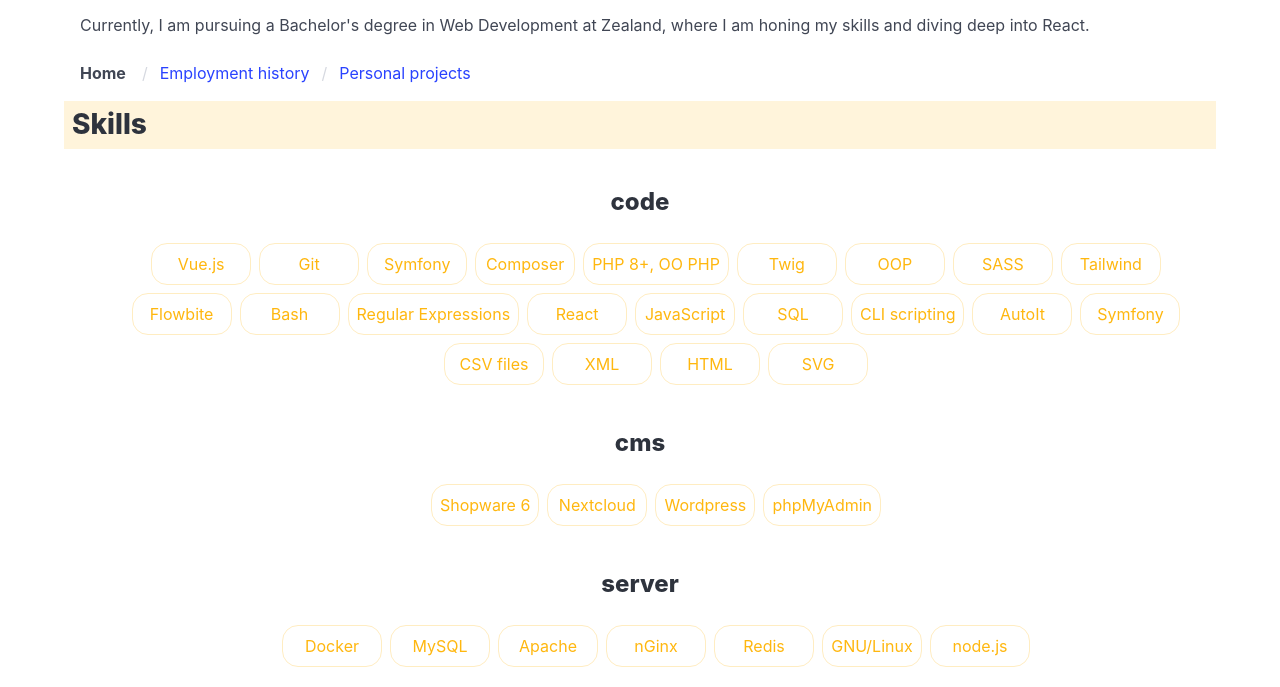
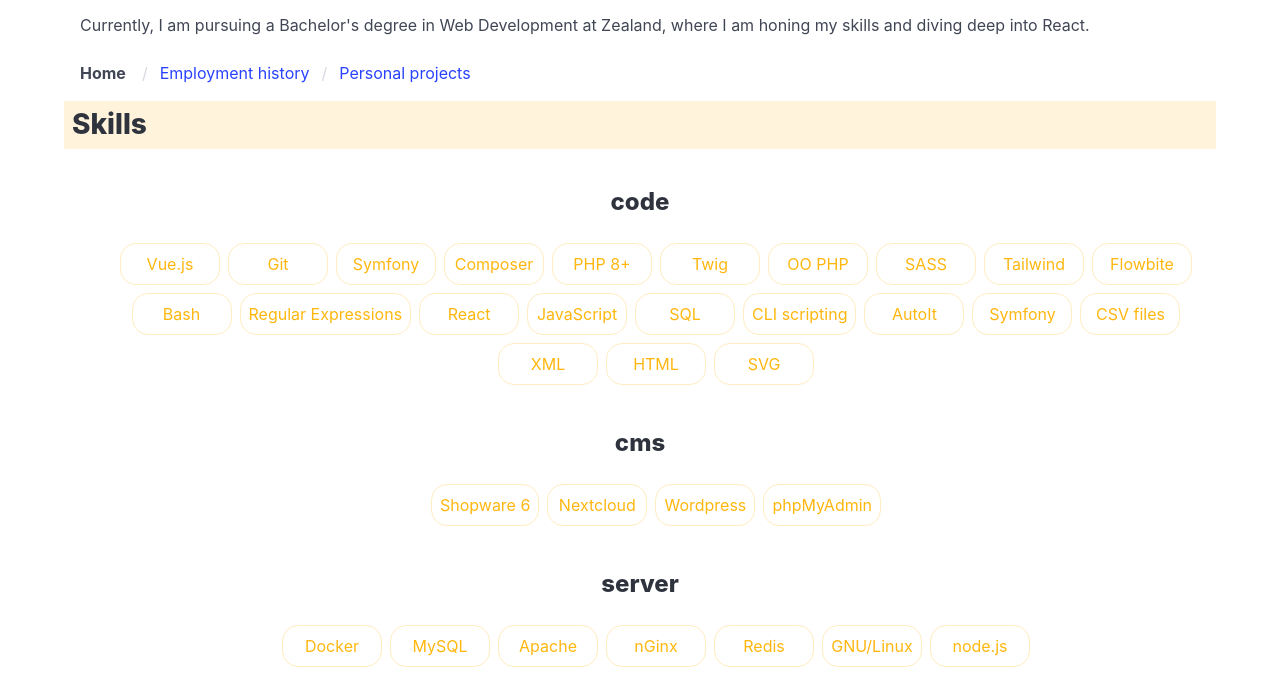
Before and after one commit to Turbulentarius/turbulentarius-personal, a website: page turbulentarius.html in a window 1280 px wide. Shown: the part 115-802 px from the top of the page. Drawn offline with Linux system fonts and the light colour scheme.

Commit message:
skill upd

```diff
--- a/turbulentarius.html
+++ b/turbulentarius.html
@@ -65,9 +65,9 @@
             <li>Git</li>
             <li>Symfony</li>
             <li>Composer</li>
-            <li>PHP 8+, OO PHP</li>
+            <li>PHP 8+</li>
             <li>Twig</li>
-            <li>OOP</li>
+            <li>OO PHP</li>
             <li>SASS</li>
             <li>Tailwind</li>
             <li>Flowbite</li>
```
